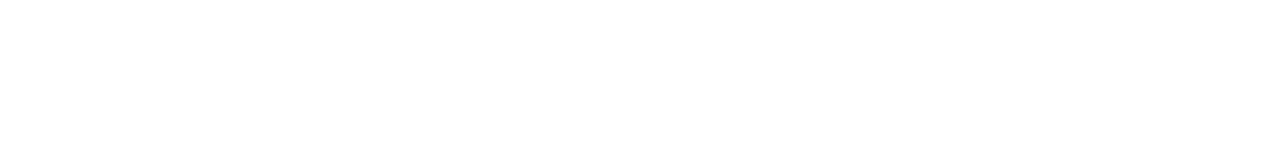
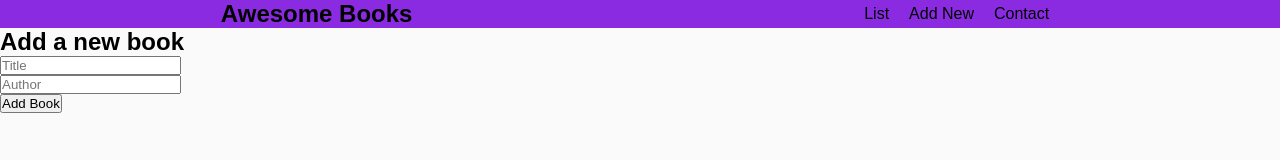
Before and after one commit to waseemqureshi2020/Awesome-Books-ES6, a website: page index.html in a window 1280 px wide. Drawn offline with Linux system fonts and the light colour scheme.

Commit message:
Work On HTML, CSS
Work On HTML, CSS

```diff
--- a/index.css
+++ b/index.css
@@ -0,0 +1,37 @@
+* {
+    margin: 0;
+    padding: 0;
+    box-sizing: border-box;
+}
+
+body {
+    font-family: 'Poppins', sans-serif;
+    background: #fafafa;
+}
+
+nav {
+    display: flex;
+    flex-direction: row;
+    justify-content: space-around;
+}
+
+.change {
+   padding: 0 10px;
+}
+
+ul {
+    display: flex;
+    flex-direction: row;
+    list-style: none;
+    justify-content: space-between;
+    align-items: center;
+}
+
+header {
+    background-color: blueviolet;
+}
+
+form input {
+    display: flex;
+    flex-direction: column;
+}
--- a/index.html
+++ b/index.html
@@ -8,6 +8,21 @@
     <link rel="stylesheet" href="index.css">
 </head>
 <body>
+    <header>
+        <nav>
+            <h1>Awesome Books</h1>
+            <ul>
+                <li class="change">List</li>
+                <li class="change">Add New</li>
+                <li class="change">Contact</li>
+            </ul>
+        </nav>
+    </header>
+    <form class="form">
+        <h2>Add a new book</h2>
+        <input type="text" placeholder="Title" id="title">
+        <input type="text" placeholder="Author" id="author">
+        <button type="submit" id="add">Add Book</button>
 
 <script src="index.js"></script>
 </body>
```
